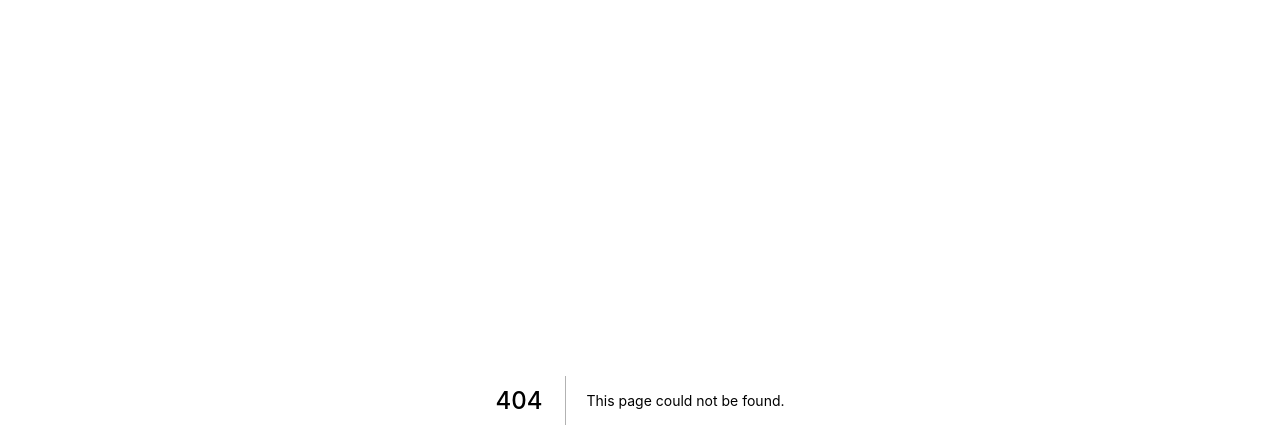
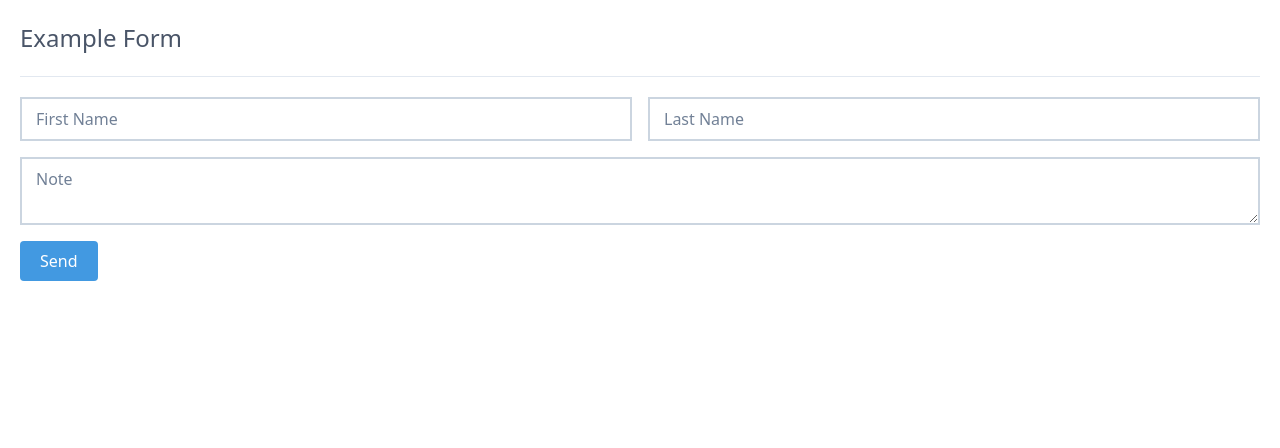
Before and after one commit to rzfury/rz-next-tailwind, a Next.js app: page /form in a window 1280 px wide. Before the commit this address had no page. Shown: the top 448 px of the page. Built offline with nearby package versions, Linux system fonts and the light colour scheme.

Commit message:
started creating form components

```diff
--- /dev/null
+++ b/src/components/form/field-area.tsx
@@ -0,0 +1,50 @@
+import React from 'react';
+
+interface FieldAreaProps {
+  /** @type Container Class Name */
+  className?: string;
+  /** @type Input Attributes */
+  textareaProps?: React.InputHTMLAttributes<HTMLTextAreaElement>;
+  /** @type Label Attributes */
+  labelProps?: React.LabelHTMLAttributes<HTMLLabelElement>;
+  /** @type Label Children or Label Text */
+  label?: string | JSX.Element;
+  /** @type Input Name */
+  name?: string;
+  /** @type Input Value */
+  value?: string;
+  /** @type Input OnChange Event */
+  onChange?: (event: React.ChangeEvent<HTMLTextAreaElement>) => void;
+}
+
+export default function FieldArea(props: FieldAreaProps) {
+  const [hasValue, setHasValue] = React.useState(false);
+
+  const handleChange = (event: React.ChangeEvent<HTMLTextAreaElement>) => {
+    setHasValue(event.target.value.length > 0);
+    props.onChange && props.onChange(event);
+  };
+
+  return (
+    <div className={'form-textarea' + (props.className ? (' ' + props.className) : '')}>
+      <label
+        {...props.labelProps}
+        className={
+          'form-text-label' +
+          (hasValue ? ' input-has-value text-sm bg-white px-2' : '')
+        }
+      >{props.label}</label>
+      <textarea
+        {...props.textareaProps}
+        className={
+          'form-text-input' +
+          (props.textareaProps?.className ? (' ' + props.textareaProps.className) : '')
+        }
+        name={props.name}
+        onChange={handleChange}
+      >
+        {props.value}
+      </textarea>
+    </div>
+  );
+}
--- /dev/null
+++ b/src/components/form/field.tsx
@@ -0,0 +1,46 @@
+import React from 'react';
+
+interface FieldProps {
+  /** @type Container Class Name */
+  className?: string;
+  /** @type Input Attributes */
+  inputProps?: React.InputHTMLAttributes<HTMLInputElement>;
+  /** @type Label Attributes */
+  labelProps?: React.LabelHTMLAttributes<HTMLLabelElement>;
+  /** @type Label Children or Label Text */
+  label?: string | JSX.Element;
+  /** @type Input Name */
+  name?: string;
+  /** @type Input OnChange Event */
+  onChange?: (event: React.ChangeEvent<HTMLInputElement>) => void;
+}
+
+export default function Field(props: FieldProps) {
+  const [hasValue, setHasValue] = React.useState(false);
+
+  const handleChange = (event: React.ChangeEvent<HTMLInputElement>) => {
+    setHasValue(event.target.value.length > 0);
+    props.onChange && props.onChange(event);
+  };
+
+  return (
+    <div className={'form-text' + (props.className ? (' ' + props.className) : '')}>
+      <label
+        {...props.labelProps}
+        className={
+          'form-text-label' +
+          (hasValue ? ' input-has-value text-sm bg-white px-2' : ' top-50')
+        }
+      >{props.label}</label>
+      <input
+        {...props.inputProps}
+        className={
+          'form-text-input' +
+          (props.inputProps?.className ? (' ' + props.inputProps.className) : '')
+        }
+        name={props.name}
+        onChange={handleChange}
+      />
+    </div>
+  );
+}
--- /dev/null
+++ b/src/components/form/form.tsx
@@ -0,0 +1,13 @@
+import React from 'react';
+
+export default function Form(props: React.FormHTMLAttributes<HTMLFormElement>) {
+  return (
+    <form
+      {...props}
+      className={'form-container' + (props.className ? (' ' + props.className) : '')}
+      method={props.method ? props.method : 'post'}
+    >
+      {props.children}
+    </form>
+  );
+}
--- /dev/null
+++ b/src/components/form/group.tsx
@@ -0,0 +1,5 @@
+import React from 'react';
+
+export default function FormGroup(props: any) {
+  return <div className="form-group">{props.children}</div>;
+}
--- /dev/null
+++ b/src/pages/form.tsx
@@ -0,0 +1,24 @@
+import React from 'react';
+import Form from '../components/form/form';
+import FormGroup from '../components/form/group';
+import Field from '../components/form/field';
+import FieldArea from '../components/form/field-area';
+
+export default class ExampleForm extends React.Component {
+  render() {
+    return (
+      <div className="p-5">
+        <span className="text-gray-700 text-2xl">Example Form</span>
+        <hr className="my-5"/>
+        <Form autoComplete="false">
+          <FormGroup>
+            <Field label="First Name" name="firstName"/>
+            <Field label="Last Name" name="lastName"/>
+          </FormGroup>
+          <FieldArea label="Note" name="note"/>
+          <button className="btn-blue">Send</button>
+        </Form>
+      </div>
+    );
+  }
+}
--- a/src/styles/index.css
+++ b/src/styles/index.css
@@ -1,18 +1,70 @@
 @tailwind base;
+@tailwind components;
+@tailwind utilities;
 
-/* Write your own custom base styles here */
+/* Utilities */
 
-/* Start purging... */
-@tailwind components;
-/* Stop purging. */
-
-/* Write your own custom component styles here */
-.btn-blue {
-  @apply bg-blue-500 text-white font-bold py-2 px-4 rounded;
+/* - Translate Center */
+.translate-center {
+  transform: translate(-50%, -50%);
+}
+.translate-x-center {
+  transform: translateX(-50%);
+}
+.translate-y-center {
+  transform: translateY(-50%);
 }
 
-/* Start purging... */
-@tailwind utilities;
-/* Stop purging. */
+/* Components */
 
-/* Your own custom utilities */
+/* - Buttons */
+.btn-blue {
+  @apply bg-blue-500 text-white py-2 px-5 rounded;
+}
+
+.btn-blue:hover {
+  @apply bg-blue-600;
+}
+
+/* - Form */
+
+.form-container > * {
+  @apply mb-4;
+}
+
+.form-group {
+  @apply flex gap-x-4;
+}
+
+.form-group > * {
+  @apply flex-grow;
+}
+
+/* -- Form Controls */
+.form-text,
+.form-textarea {
+  @apply relative block;
+}
+
+.form-text-label {
+  @apply absolute translate-y-center ml-4 text-gray-600 transition-position duration-100;
+  pointer-events: none;
+}
+
+.form-text-label.input-has-value {
+  top: 0 !important;
+}
+
+.form-text-input {
+  @apply block w-full border-2 border-solid border-gray-400 py-2 px-3;
+  transition: border-color ease-out .2s;
+}
+
+.form-text-input:focus {
+  @apply border-gray-600;
+  outline: none !important;
+}
+
+.form-textarea > .form-text-label {
+  top: 1.4rem;
+}
--- a/tailwind.config.js
+++ b/tailwind.config.js
@@ -9,6 +9,12 @@ module.exports = {
       colors: {
         'accent-1': '#333',
       },
+      inset: {
+        '50': '50%',
+      },
+      transitionProperty: {
+        'position': 'top, left, bottom, right',
+      }
     },
   },
   variants: {},
```
